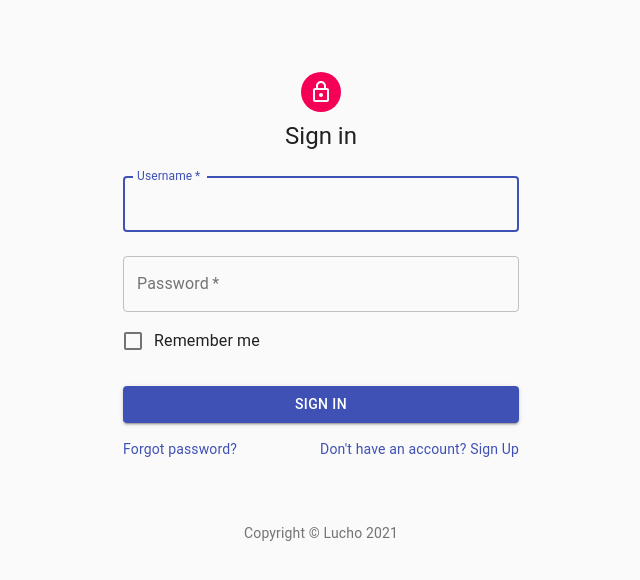
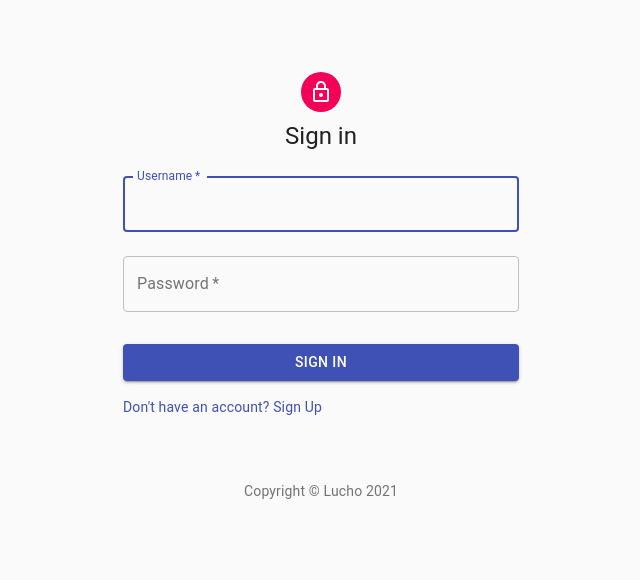
Before and after one commit to OLucho/tasks-management, a React (Create React App) app in the folder frontend-react/: page /signin in a window 1280 px wide. Shown: the top 580 px of the page, without its empty margins (319-959 px from the left). Built offline with nearby package versions, Linux system fonts and the light colour scheme.

Commit message:
Delete unused elements

```diff
--- a/frontend-react/src/pages/signIn/index.js
+++ b/frontend-react/src/pages/signIn/index.js
@@ -81,10 +81,6 @@
             id="password"
             autoComplete="current-password"
           />
-          <FormControlLabel
-            control={<Checkbox value="remember" color="primary" />}
-            label="Remember me"
-          />
           <Button
             type="submit"
             fullWidth
@@ -95,13 +91,8 @@
             Sign In
           </Button>
           <Grid container>
-            <Grid item xs>
-              <Link href="#" variant="body2">
-                Forgot password?
-              </Link>
-            </Grid>
             <Grid item>
-              <Link href="#" variant="body2">
+              <Link href="/signup" variant="body2">
                 {"Don't have an account? Sign Up"}
               </Link>
             </Grid>
--- a/frontend-react/src/pages/signUp/index.js
+++ b/frontend-react/src/pages/signUp/index.js
@@ -84,12 +84,6 @@
                 autoComplete="current-password"
               />
             </Grid>
-            <Grid item xs={12}>
-              <FormControlLabel
-                control={<Checkbox value="allowExtraEmails" color="primary" />}
-                label="I want to receive inspiration, marketing promotions and updates via email."
-              />
-            </Grid>
           </Grid>
           <Button
             type="submit"
@@ -102,7 +96,7 @@
           </Button>
           <Grid container justify="flex-end">
             <Grid item>
-              <Link href="#" variant="body2">
+              <Link href="/signin" variant="body2">
                 Already have an account? Sign in
               </Link>
             </Grid>
```
